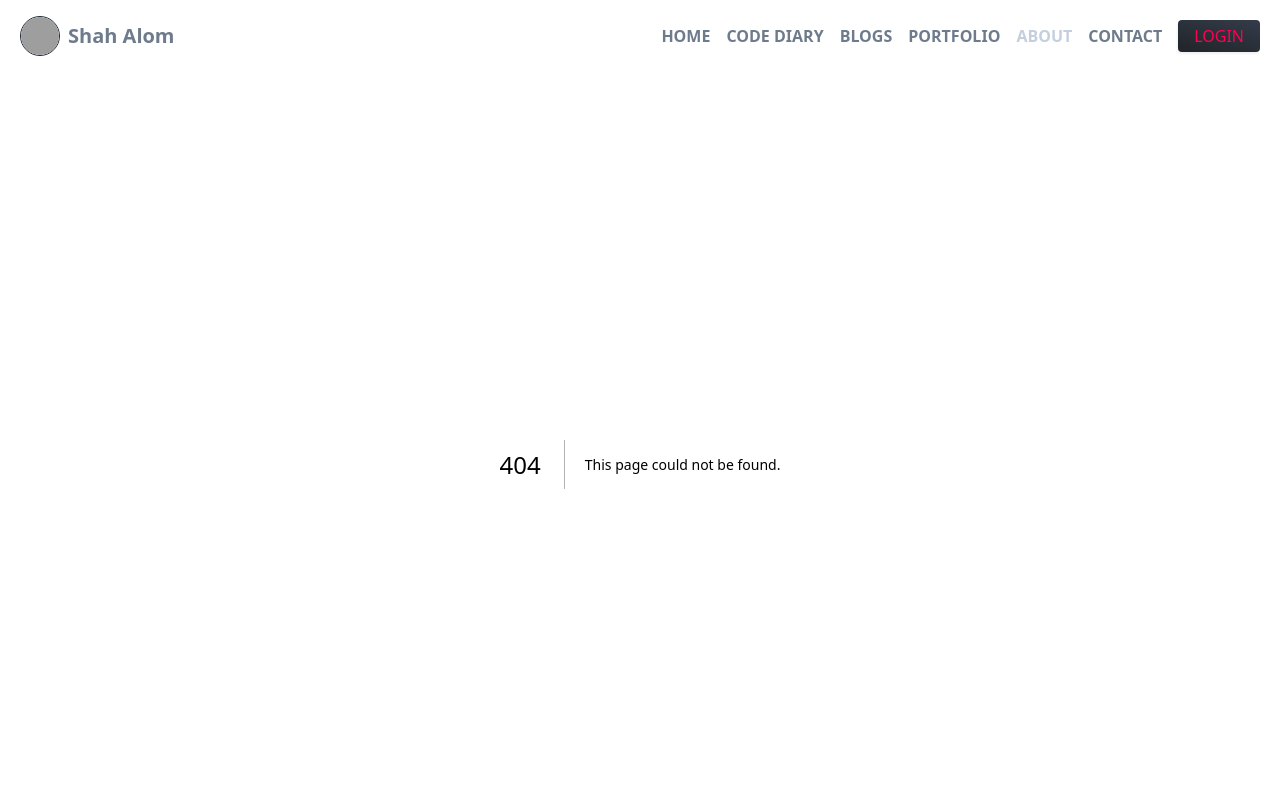
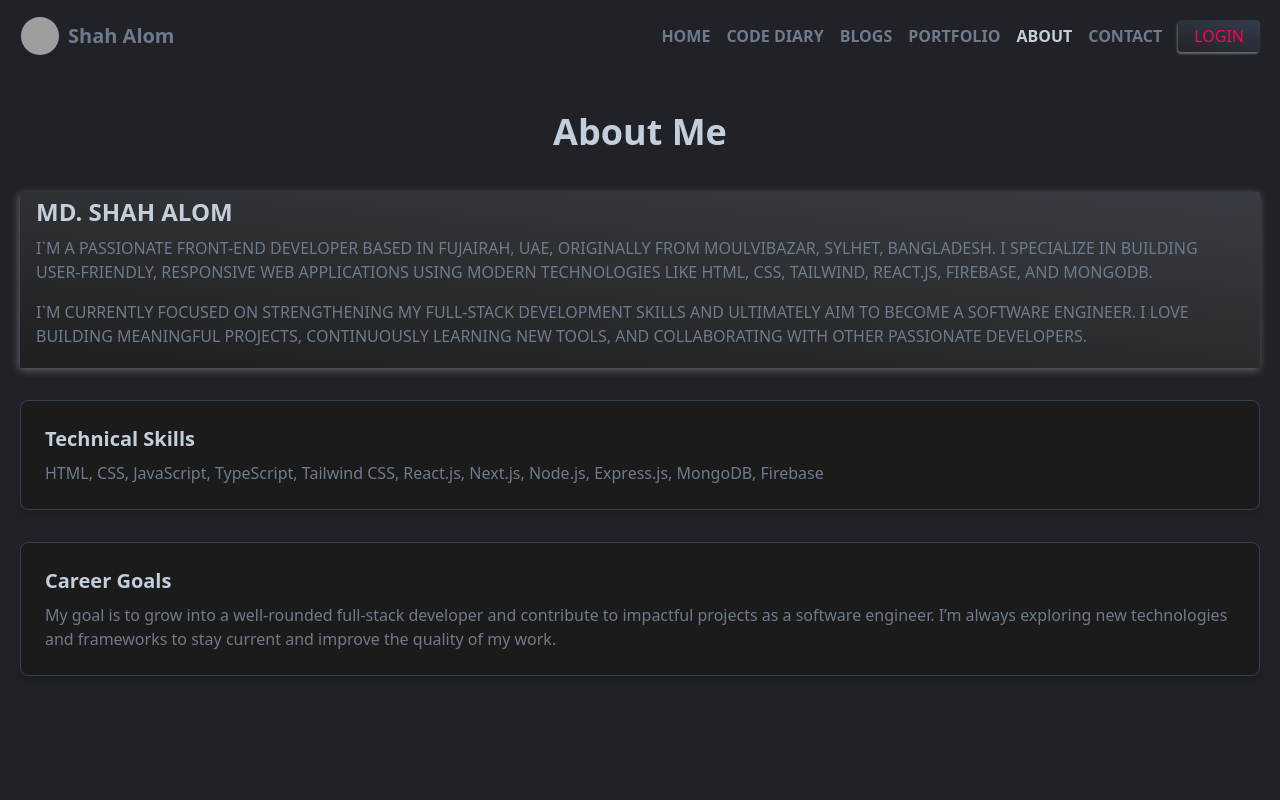
Before and after one commit to ShahAlom47/shah-alom-official, a Next.js app: page /about in a window 1280 px wide. Before the commit this address had no page. Shown: the top 800 px of the page. Built offline with nearby package versions, Linux system fonts and the light colour scheme; grey boxes are pictures that could not be loaded.

Commit message:
added aboute and porfolio  page

```diff
--- /dev/null
+++ b/src/app/about/page.tsx
@@ -0,0 +1,38 @@
+import PageHeading from '@/components/PageHeading';
+import React from 'react';
+
+const About = () => {
+    return (
+        <div className=' max-w'>
+            <PageHeading title='About Me'></PageHeading>
+              <div className="primary-hover p-6 rounded-lg shadow-md">
+          <h2 className="text-2xl font-semibold mb-2 text-grayLight">MD. Shah Alom</h2>
+          <p className="text-grayDeep mb-4">
+            I`m a passionate Front-End Developer based in Fujairah, UAE, originally from Moulvibazar, Sylhet, Bangladesh. I specialize in building user-friendly, responsive web applications using modern technologies like HTML, CSS, Tailwind, React.js, Firebase, and MongoDB.
+          </p>
+          <p className="text-grayDeep mb-4">
+            I`m currently focused on strengthening my full-stack development skills and ultimately aim to become a software engineer. I love building meaningful projects, continuously learning new tools, and collaborating with other passionate developers.
+          </p>
+        </div>
+
+        {/* Skills Card */}
+        <div className="mt-8 bg-blackMid p-6 rounded-lg shadow-md border border-gray-700">
+          <h2 className="text-xl font-semibold mb-2 text-grayLight">Technical Skills</h2>
+          <p className="text-grayDeep">
+            HTML, CSS, JavaScript, TypeScript, Tailwind CSS, React.js, Next.js, Node.js, Express.js, MongoDB, Firebase
+          </p>
+        </div>
+
+        {/* Career Goal Card */}
+        <div className="mt-8 bg-blackMid p-6 rounded-lg shadow-md border border-gray-700">
+          <h2 className="text-xl font-semibold mb-2 text-grayLight">Career Goals</h2>
+          <p className="text-grayDeep">
+            My goal is to grow into a well-rounded full-stack developer and contribute to impactful projects as a software engineer. I’m always exploring new technologies and frameworks to stay current and improve the quality of my work.
+          </p>
+        </div>
+
+        </div>
+    );
+};
+
+export default About;
--- a/src/app/globals.css
+++ b/src/app/globals.css
@@ -71,6 +71,11 @@
 .bb {
   border: solid red 4px;
 }
+.max-w{
+  max-width: 1240px;
+  margin-left: auto;
+  margin-right: auto;
+}
 
 
 
--- a/src/app/layout.tsx
+++ b/src/app/layout.tsx
@@ -16,8 +16,7 @@ export default function RootLayout({
     <html lang="en" className="dark">
       <body className="min-h-screen ">
         <Navbar />
-       <main className=" mt-16">
-         {children}
+       <main className=" mt-16 min-h-screen py-2">
          {children}
        </main>
       </body>
--- a/src/app/portfolio/page.tsx
+++ b/src/app/portfolio/page.tsx
@@ -1,9 +1,10 @@
+import PageHeading from '@/components/PageHeading';
 import React from 'react';
 
 const portfolio = () => {
     return (
         <div>
-            hhh
+            <PageHeading title='My Portfolio' subtitle='Visit my portfolio and keep your feedback'></PageHeading>
         </div>
     );
 };
--- a/src/components/Navbar.tsx
+++ b/src/components/Navbar.tsx
@@ -9,13 +9,12 @@ const Navbar = () => {
 
   const { scrollY, scrollDirection } = useScreenInfo();
   const showNavbar = scrollDirection === "up" || scrollY < 100;
-  const showShadow =  scrollY > 250;
-
+  const showShadow =  scrollY > 50
 
 
   return (
     <nav
-      className={`fixed top-0 left-0 w-full  z-50  duration-500 transition-all  ${showShadow?" shadow-md shadow-grayDeep":"shadow-none"}  ${
+      className={`fixed top-0 left-0 w-full  z-50  duration-500 transition-all  ${showShadow?" bg-blackMid  bg-opacity-90 shadow-md shadow-grayDeep":"shadow-none"}  ${
         showNavbar ? "translate-y-0 " : "-translate-y-[200%]"
       }  lg:px-5 md:px-3.5 px-2 py-4  `}
     >
--- a/src/components/PageHeading.tsx
+++ b/src/components/PageHeading.tsx
@@ -7,7 +7,7 @@ interface PropsType {
 
 const PageHeading: React.FC<PropsType> = ({ subtitle, title }) => {
   return (
-    <div className="text-center my-8">
+    <div className="text-center lg:my-10 md:my-6">
       {subtitle && <h5 className="text-primaryRed text-sm font-medium uppercase mb-2">{subtitle}</h5>}
       {title && <h1 className="text-grayLight text-3xl md:text-4xl font-bold">{title}</h1>}
     </div>
```
